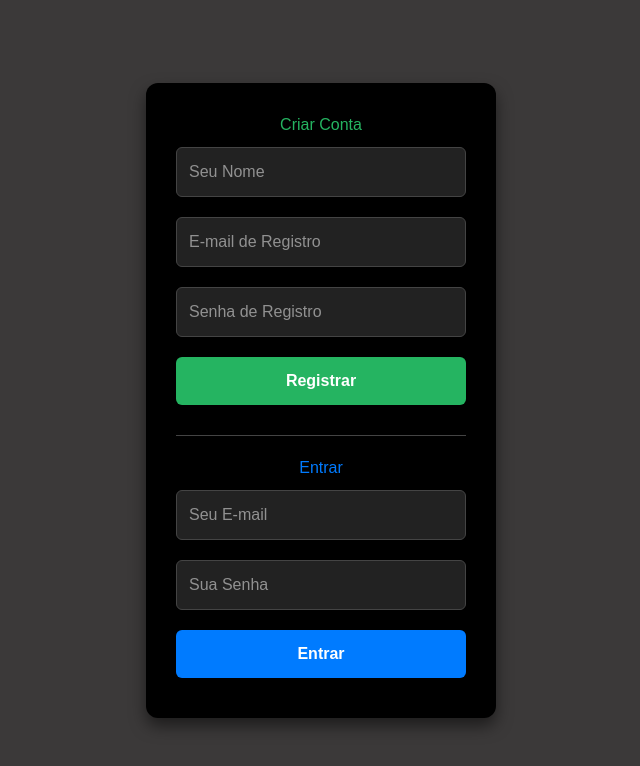
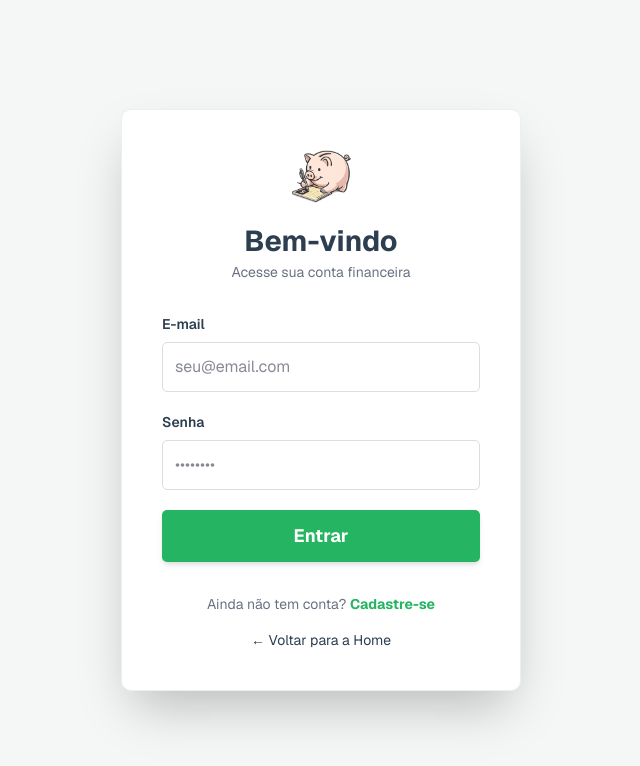
Before and after one commit to felpzAFK/financial-tracking, a Next.js app: page /login in a window 1280 px wide. Shown: the top 766 px of the page, without its empty margins (319-959 px from the left). Built offline with nearby package versions, Linux system fonts and the light colour scheme; no server answers.

Commit message:
estilo: ajuste final com meu charme frontend

```diff
--- /dev/null
+++ b/app/cadastro/page.tsx
@@ -0,0 +1,47 @@
+"use client";
+import { useState } from "react";
+import { supabase } from "@/lib/supabase";
+import { useRouter } from "next/navigation";
+import Link from "next/link";
+
+export default function CadastroPage() {
+  const [email, setEmail] = useState("");
+  const [password, setPassword] = useState("");
+  const router = useRouter();
+
+  const handleCadastro = async (e: React.FormEvent) => {
+    e.preventDefault();
+    const { error } = await supabase.auth.signUp({ email, password });
+    if (error) alert(error.message);
+    else {
+      alert("Cadastro realizado! Verifique seu e-mail.");
+      router.push("/login");
+    }
+  };
+
+  return (
+    <div className="min-h-screen bg-[#f4f7f6] flex items-center justify-center font-sans px-4">
+      <div className="bg-white p-10 rounded-[10px] shadow-2xl w-full max-w-[400px] border border-[#eee]">
+        <h2 className="text-[1.8rem] font-bold text-[#2c3e50] text-center mb-6">Criar Conta</h2>
+        <form onSubmit={handleCadastro} className="space-y-5">
+          <input
+            type="email" placeholder="E-mail" required
+            className="w-full p-3 border border-[#ddd] rounded-[5px] text-gray-900"
+            onChange={(e) => setEmail(e.target.value)}
+          />
+          <input
+            type="password" placeholder="Senha" required
+            className="w-full p-3 border border-[#ddd] rounded-[5px] text-gray-900"
+            onChange={(e) => setPassword(e.target.value)}
+          />
+          <button type="submit" className="w-full bg-[#25b461] text-white py-3 rounded-[5px] font-bold">
+            Cadastrar
+          </button>
+        </form>
+        <Link href="/login" className="block text-center mt-6 text-[#2c3e50] hover:underline text-sm">
+          Já tem conta? Voltar para o Login
+        </Link>
+      </div>
+    </div>
+  );
+}
--- a/app/login/page.tsx
+++ b/app/login/page.tsx
@@ -1,88 +1,92 @@
 "use client";
 
-import React, { useState } from "react";
-import { supabase } from "@/lib/supabase"; // Certifique-se que este arquivo existe na pasta lib
+import { useState } from "react";
+import Image from "next/image";
+import Link from "next/link";
+import { supabase } from "@/lib/supabase";
+import { useRouter } from "next/navigation";
 
-const Login = () => {
-  const [nome, setNome] = useState("");
-  const [regEmail, setRegEmail] = useState("");
-  const [regSenha, setRegSenha] = useState("");
+export default function LoginPage() {
+  const [email, setEmail] = useState("");
+  const [password, setPassword] = useState("");
+  const [loading, setLoading] = useState(false);
+  const router = useRouter();
 
-  const [logEmail, setLogEmail] = useState("");
-  const [logSenha, setLogSenha] = useState("");
+  const handleLogin = async (e: React.FormEvent) => {
+    e.preventDefault();
+    setLoading(true);
 
-  const [logado, setLogado] = useState(false);
+    const { error } = await supabase.auth.signInWithPassword({
+      email,
+      password,
+    });
 
-  // FUNÇÃO DE REGISTRO (CONECTA NO SUPABASE)
-  async function registrar() {
-    try {
-      const { data, error } = await supabase.auth.signUp({
-        email: regEmail,
-        password: regSenha,
-        options: {
-          data: { full_name: nome }
-        }
-      });
-
-      if (error) throw error;
-      alert("Sucesso! Verifique seu e-mail para confirmar o cadastro.");
-    } catch (erro: any) {
-      alert("Erro no registro: " + erro.message);
+    if (error) {
+      alert("Erro ao entrar: " + error.message);
+    } else {
+      router.push("/"); // Redireciona para a Dashboard após o login
     }
-  }
-
-  // FUNÇÃO DE LOGIN (CONECTA NO SUPABASE)
-  async function fazerLogin() {
-    try {
-      const { data, error } = await supabase.auth.signInWithPassword({
-        email: logEmail,
-        password: logSenha,
-      });
-
-      if (error) throw error;
-      setLogado(true);
-    } catch (erro: any) {
-      alert("Erro no login: " + erro.message);
-    }
-  }
-
-  function sair() {
-    setLogado(false);
-  }
-
-  const styles = {
-    body: { fontFamily: "Arial, sans-serif", backgroundColor: "#3b3939", display: "flex", justifyContent: "center", alignItems: "center", height: "100vh" },
-    container: { background: "black", padding: "30px", borderRadius: "12px", boxShadow: "0 8px 16px rgba(0,0,0,0.5)", width: "350px", textAlign: "center" as const, color: "white" },
-    input: { width: "100%", margin: "10px 0", padding: "12px", borderRadius: "6px", border: "1px solid #444", backgroundColor: "#222", color: "white", boxSizing: "border-box" as const },
-    button: { width: "100%", margin: "10px 0", padding: "12px", borderRadius: "6px", border: "none", backgroundColor: "#25b461", color: "white", cursor: "pointer", fontWeight: "bold" as const },
+    setLoading(false);
   };
 
   return (
-    <div style={styles.body}>
-      {!logado ? (
-        <div style={styles.container}>
-          <h2 style={{ color: "#25b461" }}>Criar Conta</h2>
-          <input style={styles.input} placeholder="Seu Nome" value={nome} onChange={(e) => setNome(e.target.value)} />
-          <input style={styles.input} type="email" placeholder="E-mail de Registro" value={regEmail} onChange={(e) => setRegEmail(e.target.value)} />
-          <input style={styles.input} type="password" placeholder="Senha de Registro" value={regSenha} onChange={(e) => setRegSenha(e.target.value)} />
-          <button style={styles.button} onClick={registrar}>Registrar</button>
+    <div className="min-h-screen bg-[#f4f7f6] flex items-center justify-center font-sans px-4">
+      <div className="bg-white p-10 rounded-[10px] shadow-2xl w-full max-w-[400px] border border-[#eee]">
+        {/* LOGO E TÍTULO */}
+        <div className="text-center mb-8">
+          <div className="flex justify-center mb-4">
+            <Image
+              src="/porcocaze1.PNG"
+              alt="Logo"
+              width={60}
+              height={60}
+              className="rounded-md"
+            />
+          </div>
+          <h2 className="text-[1.8rem] font-bold text-[#2c3e50]">Bem-vindo</h2>
+          <p className="text-gray-500 text-sm">Acesse sua conta financeira</p>
+        </div>
 
-          <hr style={{ margin: "20px 0", borderColor: "#444" }} />
+        {/* FORMULÁRIO - Estilo fiel ao seu HTML */}
+        <form onSubmit={handleLogin} className="space-y-5">
+          <div>
+            <label className="block text-sm font-semibold text-[#2c3e50] mb-2">E-mail</label>
+            <input
+              type="email"
+              placeholder="seu@email.com"
+              className="w-full p-3 border border-[#ddd] rounded-[5px] focus:outline-none focus:border-[#25b461] transition-al text-gray-900"
+              value={email}
+              onChange={(e) => setEmail(e.target.value)}
+              required
+            />
+          </div>
+          <div>
+            <label className="block text-sm font-semibold text-[#2c3e50] mb-2">Senha</label>
+            <input
+              type="password"
+              placeholder="••••••••"
+              className="w-full p-3 border border-[#ddd] rounded-[5px] focus:outline-none focus:border-[#25b461] transition-all text-gray-900"
+              value={password}
+              onChange={(e) => setPassword(e.target.value)}
+              required
+            />
+          </div>
 
-          <h2 style={{ color: "#007bff" }}>Entrar</h2>
-          <input style={styles.input} type="email" placeholder="Seu E-mail" value={logEmail} onChange={(e) => setLogEmail(e.target.value)} />
-          <input style={styles.input} type="password" placeholder="Sua Senha" value={logSenha} onChange={(e) => setLogSenha(e.target.value)} />
-          <button style={{ ...styles.button, backgroundColor: "#007bff" }} onClick={fazerLogin}>Entrar</button>
+          <button
+            type="submit"
+            disabled={loading}
+            className="w-full bg-[#25b461] hover:bg-[#1e914d] text-white py-3 rounded-[5px] font-bold text-lg shadow-md transition-all active:scale-[0.98]"
+          >
+            {loading ? "Entrando..." : "Entrar"}
+          </button>
+        </form>
+
+        {/* LINKS ADICIONAIS */}
+        <div className="mt-8 text-center text-sm text-gray-500">
+          <p>Ainda não tem conta? <Link href="/cadastro" className="text-[#25b461] font-bold hover:underline">Cadastre-se</Link></p>
+          <Link href="/" className="inline-block mt-4 text-[#2c3e50] hover:underline">← Voltar para a Home</Link>
         </div>
-      ) : (
-        <div style={styles.container}>
-          <h1>Bem-vindo!</h1>
-          <p>Login efetuado com sucesso no banco do David.</p>
-          <button style={styles.button} onClick={sair}>Sair</button>
-        </div>
-      )}
+      </div>
     </div>
   );
-};
-
-export default Login;
+}
--- a/app/page.tsx
+++ b/app/page.tsx
@@ -3,19 +3,23 @@ import Link from "next/link";
 
 export default function LandingPage() {
   return (
-    <div className="min-h-screen bg-gray-50 text-gray-900 font-sans">
+    <div className="min-h-screen bg-[#f4f7f6] text-[#333] font-sans">
       {/* HEADER / NAVBAR */}
-      <header className="bg-[#2c3e50] text-white p-4 flex justify-between items-center sticky top-0 z-50">
-        <div className="text-2xl font-bold text-[#25b461] ml-5">Financial Tracking</div>
-        <nav className="space-x-6 mr-5">
-          <Link href="/login" className="bg-[#25b461] hover:bg-[#1e914d] px-4 py-2 rounded-md font-semibold transition">
+      <header className="bg-[#2c3e50] text-white p-4 flex justify-between items-center sticky top-0 z-50 shadow-md">
+        <div className="flex items-center gap-3 ml-5">
+          <Image src="/porcocaze1.PNG" alt="Logo" width={40} height={40} className="rounded-md" />
+          <div className="text-2xl font-bold text-[#25b461]">Financial Tracking</div>
+        </div>
+        <nav className="space-x-6 mr-5 flex items-center">
+          <Link href="#features" className="hover:text-[#25b461] transition hidden md:block">Recursos</Link>
+          <Link href="/login" className="bg-[#25b461] hover:bg-[#1e914d] px-4 py-2 rounded-md font-semibold transition text-white">
             Entrar
           </Link>
         </nav>
       </header>
 
-      {/* HERO SECTION (A PARTE PRINCIPAL) */}
-      <main className="pt-20">
+      {/* HERO SECTION (MANTIDA EXATAMENTE COMO VOCÊ PEDIU) */}
+      <main className="pt-0">
         <section className="flex flex-col md:flex-row items-center justify-between px-10 py-20 bg-white">
           <div className="md:w-1/2 space-y-6">
             <h1 className="text-5xl font-extrabold leading-tight">
@@ -24,15 +28,14 @@ export default function LandingPage() {
             <p className="text-lg text-gray-600">
               Acompanhe seus gastos, defina metas e assuma o controle da sua vida financeira com simplicidade.
             </p>
-            <button className="bg-[#2c3e50] text-white px-8 py-3 rounded-lg text-lg font-bold hover:shadow-lg transition">
+            <Link href="/login" className="inline-block bg-[#2c3e50] text-white px-8 py-3 rounded-lg text-lg font-bold hover:shadow-lg transition">
               Começar Agora
-            </button>
+            </Link>
           </div>
 
           {/* ESPAÇO PARA A IMAGEM DO PORQUINHO */}
           <div className="md:w-1/2 flex justify-center mt-10 md:mt-0">
             <div className="relative w-80 h-80 bg-green-100 rounded-full flex items-center justify-center border-4 border-[#25b461] border-dashed overflow-hidden">
-
               <Image
                 src="/porcocaze1.PNG"
                 alt="Porquinho Financial Tracking"
@@ -41,31 +44,53 @@ export default function LandingPage() {
                 className="object-contain p-4"
                 priority
               />
-
             </div>
           </div>
         </section>
 
-        {/* FEATURES (RECURSOS) */}
-        <section className="bg-gray-100 py-20 px-10 grid grid-cols-1 md:grid-cols-3 gap-8">
-          <div className="bg-white p-8 rounded-xl shadow-sm text-center">
-            <h3 className="text-xl font-bold mb-4">Controle Total</h3>
-            <p className="text-gray-500">Visualize cada centavo que entra e sai da sua conta.</p>
+        {/* RECURSOS (FEATURES) - Inspirado no seu HTML */}
+        <section id="features" className="py-20 px-[10%] bg-gray-50 grid grid-cols-1 md:grid-cols-3 gap-8">
+          <div className="bg-white p-8 rounded-xl shadow-sm border border-gray-100 text-center hover:-translate-y-2 transition-transform duration-300">
+            <div className="text-[#25b461] text-3xl mb-4 font-bold">📊</div>
+            <h3 className="text-xl font-bold mb-4 text-[#2c3e50]">Controle Total</h3>
+            <p className="text-gray-500">Categorize cada transação e saiba exatamente para onde vai o seu dinheiro todos os meses.</p>
           </div>
-          <div className="bg-white p-8 rounded-xl shadow-sm text-center border-t-4 border-[#25b461]">
-            <h3 className="text-xl font-bold mb-4">Segurança</h3>
-            <p className="text-gray-500">Seus dados protegidos com criptografia de ponta.</p>
+          <div className="bg-white p-8 rounded-xl shadow-md border-t-4 border-[#25b461] text-center hover:-translate-y-2 transition-transform duration-300">
+            <div className="text-[#25b461] text-3xl mb-4 font-bold">🛡️</div>
+            <h3 className="text-xl font-bold mb-4 text-[#2c3e50]">Segurança</h3>
+            <p className="text-gray-500">Seus dados financeiros protegidos com tecnologia de ponta e criptografia avançada.</p>
           </div>
-          <div className="bg-white p-8 rounded-xl shadow-sm text-center">
-            <h3 className="text-xl font-bold mb-4">Relatórios</h3>
-            <p className="text-gray-500">Gráficos simples para você entender seus hábitos.</p>
+          <div className="bg-white p-8 rounded-xl shadow-sm border border-gray-100 text-center hover:-translate-y-2 transition-transform duration-300">
+            <div className="text-[#25b461] text-3xl mb-4 font-bold">📈</div>
+            <h3 className="text-xl font-bold mb-4 text-[#2c3e50]">Relatórios</h3>
+            <p className="text-gray-500">Gráficos simples e intuitivos que ajudam você a entender seus hábitos e economizar mais.</p>
+          </div>
+        </section>
+
+        {/* DASHBOARD PREVIEW - Seguindo o estilo original */}
+        <section className="py-20 px-[10%] bg-white text-center">
+          <h2 className="text-3xl font-bold mb-10 text-[#2c3e50]">Interface Simples e Poderosa</h2>
+          <div className="max-w-4xl mx-auto bg-gray-50 rounded-2xl shadow-2xl p-6 border border-gray-100 overflow-hidden">
+             <div className="flex justify-between items-center mb-6 px-4">
+                <div className="text-lg font-bold text-green-600">Saldo: R$ 5.420,00</div>
+                <div className="text-lg font-bold text-red-500">Gastos: R$ 2.150,00</div>
+             </div>
+             <div className="bg-white h-48 rounded-lg border-2 border-dashed border-gray-200 flex items-center justify-center italic text-gray-400">
+                Visualize seus ganhos e gastos em tempo real
+             </div>
           </div>
         </section>
       </main>
 
-      {/* FOOTER */}
-      <footer className="bg-[#2c3e50] text-white py-10 text-center">
+      {/* FOOTER / CONTATO - Idêntico ao seu HTML */}
+      <footer id="contato" className="bg-[#2c3e50] text-white py-12 text-center">
+        <div className="max-w-4xl mx-auto px-6">
+          <p className="text-lg font-bold mb-2 text-[#25b461]">Financial Tracking</p>
+          <p className="text-gray-300 mb-6 italic">Seu futuro financeiro em ordem.</p>
+          <div className="h-px bg-gray-700 w-full mb-6"></div>
           <p>&copy; 2026 Financial Tracking - Todos os direitos reservados.</p>
+          <p className="text-sm text-gray-400 mt-2">Desenvolvido para portfólio de gestão financeira.</p>
+        </div>
       </footer>
     </div>
   );
```
Lines whose indentation alone changed are shown as unchanged.
